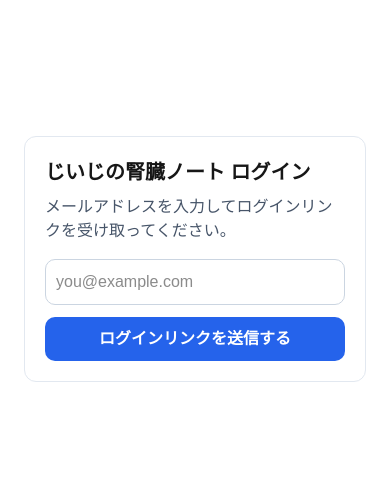
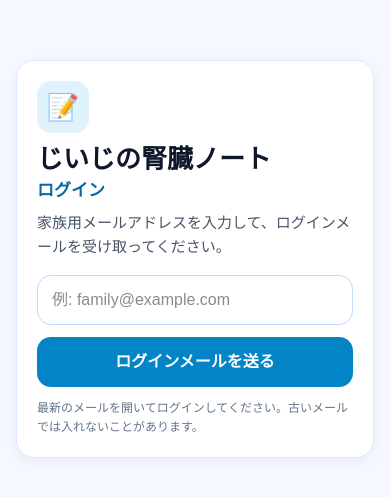
Before and after one commit to dekich28-dot/ckd-app, a Next.js app: page /login in a window 390 px wide. Shown: the part 163-660 px from the top of the page. Built offline with nearby package versions, Linux system fonts and the light colour scheme.

Commit message:
Apply final mobile-first family redesign

```diff
--- a/app/auth/callback/route.ts
+++ b/app/auth/callback/route.ts
@@ -1,22 +1,28 @@
 import { createServerClient } from "@supabase/ssr";
 import { cookies } from "next/headers";
-import { NextResponse } from "next/server";
+import { NextRequest, NextResponse } from "next/server";
 
-export async function GET(request: Request) {
+export async function GET(request: NextRequest) {
   const requestUrl = new URL(request.url);
   const code = requestUrl.searchParams.get("code");
-  const next = requestUrl.searchParams.get("next") ?? "/";
+  const nextPath = requestUrl.searchParams.get("next");
+
+  const redirectToRoot = NextResponse.redirect(new URL("/", requestUrl.origin));
+  const redirectToLogin = NextResponse.redirect(new URL("/login", requestUrl.origin));
+
+  if (!code) {
+    return redirectToLogin;
+  }
 
   const supabaseUrl = process.env.NEXT_PUBLIC_SUPABASE_URL;
-  const supabaseKey = process.env.NEXT_PUBLIC_SUPABASE_PUBLISHABLE_DEFAULT_KEY;
+  const supabaseAnonKey = process.env.NEXT_PUBLIC_SUPABASE_PUBLISHABLE_DEFAULT_KEY;
 
-  if (!code || !supabaseUrl || !supabaseKey) {
-    return NextResponse.redirect(new URL("/login", requestUrl.origin));
+  if (!supabaseUrl || !supabaseAnonKey) {
+    return redirectToLogin;
   }
 
   const cookieStore = await cookies();
-
-  const supabase = createServerClient(supabaseUrl, supabaseKey, {
+  const supabase = createServerClient(supabaseUrl, supabaseAnonKey, {
     cookies: {
       getAll() {
         return cookieStore.getAll();
@@ -30,11 +36,13 @@ export async function GET(request: Request) {
   });
 
   const { error } = await supabase.auth.exchangeCodeForSession(code);
-
   if (error) {
-    return NextResponse.redirect(new URL("/login", requestUrl.origin));
+    return redirectToLogin;
   }
 
-  const safeNext = next.startsWith("/") ? next : "/";
-  return NextResponse.redirect(new URL(safeNext, requestUrl.origin));
+  if (nextPath && nextPath.startsWith("/")) {
+    return NextResponse.redirect(new URL(nextPath, requestUrl.origin));
+  }
+
+  return redirectToRoot;
 }
--- a/app/globals.css
+++ b/app/globals.css
@@ -24,28 +24,3 @@ body {
   color: var(--foreground);
   font-family: Arial, Helvetica, sans-serif;
 }
-
-.desktop-only {
-  display: block;
-}
-
-.mobile-only {
-  display: none;
-}
-
-.mobile-support-image {
-  width: 100%;
-  height: auto;
-  border-radius: 16px;
-  display: block;
-}
-
-@media (max-width: 700px) {
-  .desktop-only {
-    display: none;
-  }
-
-  .mobile-only {
-    display: block;
-  }
-}
--- a/app/layout.tsx
+++ b/app/layout.tsx
@@ -4,11 +4,6 @@ import "./globals.css";
 export const metadata: Metadata = {
   title: "じいじの腎臓ノート",
   description: "家族限定のCKD記録アプリ",
-  icons: {
-    icon: "/icon.png",
-    shortcut: "/icon.png",
-    apple: "/icon.png",
-  },
 };
 
 export default function RootLayout({
--- a/app/login/page.tsx
+++ b/app/login/page.tsx
@@ -41,39 +41,65 @@ export default function LoginPage() {
   }
 
   return (
-    <main style={{ minHeight: "100vh", display: "grid", placeItems: "center", padding: "24px" }}>
-      <div style={{ maxWidth: "560px", width: "100%", border: "1px solid #e2e8f0", borderRadius: "12px", padding: "20px", background: "#fff" }}>
-        <h1 style={{ fontSize: "20px", fontWeight: 700, marginBottom: "8px" }}>じいじの腎臓ノート ログイン</h1>
-        <p style={{ color: "#475569", marginBottom: "16px" }}>メールアドレスを入力してログインリンクを受け取ってください。</p>
+    <main style={{ minHeight: "100vh", display: "grid", placeItems: "center", padding: "16px", background: "#f5f9ff" }}>
+      <div style={{ maxWidth: "420px", width: "100%", border: "1px solid #dbeafe", borderRadius: "18px", padding: "20px", background: "#fff", boxShadow: "0 4px 16px rgba(15,23,42,0.05)" }}>
+        <div style={{ width: "52px", height: "52px", borderRadius: "14px", background: "#e0f2fe", display: "grid", placeItems: "center", fontSize: "26px", marginBottom: "10px" }}>📝</div>
+        <h1 style={{ fontSize: "26px", fontWeight: 800, margin: "0 0 2px", color: "#0f172a", lineHeight: 1.25 }}>じいじの腎臓ノート</h1>
+        <div style={{ fontSize: "17px", fontWeight: 700, color: "#0369a1", marginBottom: "8px" }}>ログイン</div>
+        <p style={{ color: "#475569", margin: "0 0 16px", fontSize: "15px", lineHeight: 1.6 }}>
+          家族用メールアドレスを入力して、ログインメールを受け取ってください。
+        </p>
 
         <form onSubmit={handleSubmit} style={{ display: "grid", gap: "12px" }}>
           <input
             type="email"
             value={email}
             onChange={(e) => setEmail(e.target.value)}
-            placeholder="you@example.com"
+            placeholder="例: family@example.com"
             autoComplete="email"
-            style={{ width: "100%", padding: "10px", borderRadius: "10px", border: "1px solid #cbd5e1" }}
+            style={{
+              width: "100%",
+              minHeight: "50px",
+              padding: "12px 14px",
+              borderRadius: "14px",
+              border: "1px solid #bfdbfe",
+              fontSize: "16px",
+              color: "#0f172a",
+            }}
           />
           <button
             type="submit"
             disabled={isSending}
             style={{
               border: "none",
-              borderRadius: "10px",
-              padding: "10px 14px",
-              background: isSending ? "#94a3b8" : "#2563eb",
+              borderRadius: "14px",
+              minHeight: "50px",
+              padding: "12px 14px",
+              background: isSending ? "#93c5fd" : "#0284c7",
               color: "white",
-              fontWeight: 600,
+              fontWeight: 700,
+              fontSize: "16px",
               cursor: isSending ? "not-allowed" : "pointer",
             }}
           >
-            {isSending ? "送信中..." : "ログインリンクを送信する"}
+            {isSending ? "送信中..." : "ログインメールを送る"}
           </button>
         </form>
 
-        {message ? <p style={{ marginTop: "12px", color: "#065f46" }}>{message}</p> : null}
-        {errorMessage ? <p style={{ marginTop: "12px", color: "#b91c1c" }}>{errorMessage}</p> : null}
+        {message ? (
+          <p style={{ marginTop: "12px", color: "#166534", background: "#dcfce7", border: "1px solid #bbf7d0", borderRadius: "12px", padding: "10px 12px", fontSize: "14px" }}>
+            {message}
+          </p>
+        ) : null}
+        {errorMessage ? (
+          <p style={{ marginTop: "12px", color: "#991b1b", background: "#fee2e2", border: "1px solid #fecaca", borderRadius: "12px", padding: "10px 12px", fontSize: "14px" }}>
+            {errorMessage}
+          </p>
+        ) : null}
+
+        <p style={{ marginTop: "12px", color: "#64748b", fontSize: "12px", lineHeight: 1.55 }}>
+          最新のメールを開いてログインしてください。古いメールでは入れないことがあります。
+        </p>
       </div>
     </main>
   );
--- a/app/page.tsx
+++ b/app/page.tsx
@@ -1,6 +1,6 @@
 "use client";
 
-import { useEffect, useMemo, useState } from "react";
+import { useEffect, useMemo, useRef, useState } from "react";
 import Image from "next/image";
 import { createClient } from "@/lib/supabase/client";
 
@@ -725,13 +725,15 @@ export default function Page() {
     }
     return createClient();
   }, []);
-  const [page, setPage] = useState<"dashboard" | "patient" | "meal">("dashboard");
+  const [page, setPage] = useState<"home" | "record" | "food" | "memo" | "settings">("home");
   const [selectedDate, setSelectedDate] = useState(todayString());
 
   const [patient, setPatient] = useState<Patient>(emptyPatient);
   const [authEmail, setAuthEmail] = useState("");
   const [familyRole, setFamilyRole] = useState<"editor" | "viewer" | "blocked" | "guest">("guest");
   const [familySyncMessage, setFamilySyncMessage] = useState("");
+  const [syncTone, setSyncTone] = useState<"info" | "good" | "error">("info");
+  const [hasAutoLoaded, setHasAutoLoaded] = useState(false);
   const [patientCloudMessage, setPatientCloudMessage] = useState("");
   const [dailyLogCloudMessage, setDailyLogCloudMessage] = useState("");
   const [vitalCloudMessage, setVitalCloudMessage] = useState("");
@@ -740,6 +742,9 @@ export default function Page() {
   const [logs, setLogs] = useState<DailyLog[]>([]);
   const [vitals, setVitals] = useState<VitalEntry[]>([]);
   const [customFoods, setCustomFoods] = useState<FoodMasterItem[]>([]);
+  const autoSaveTimerRef = useRef<ReturnType<typeof setTimeout> | null>(null);
+  const lastSavedSnapshotRef = useRef("");
+  const isAutoSavingRef = useRef(false);
   const [customSubjects, setCustomSubjects] = useState<string[]>([]);
 
   const [memoInput, setMemoInput] = useState("");
@@ -1982,14 +1987,14 @@ export default function Page() {
             </div>
 
             <div className="nav-wrap">
-              <NavButton active={page === "dashboard"} label="表画面" onClick={() => setPage("dashboard")} />
-              <NavButton active={page === "patient"} label="患者設定画面" onClick={() => setPage("patient")} />
-              <NavButton active={page === "meal"} label="食事設定画面" onClick={() => setPage("meal")} />
+              <NavButton active={page === "home"} label="ホーム" onClick={() => setPage("home")} />
+              <NavButton active={page === "settings"} label="設定" onClick={() => setPage("settings")} />
+              <NavButton active={page === "food"} label="食事" onClick={() => setPage("food")} />
             </div>
           </div>
         </div>
 
-        {page === "dashboard" && (
+        {page === "home" && (
           <div className="stack">
             <div className="top-filter">
               <label className="label-inline">表示日</label>
@@ -2077,7 +2082,7 @@ export default function Page() {
                         <div className="sub-title">食品を入力したい時は食事設定画面へ</div>
                         <div className="muted-text">食品候補、既製品入力、記載されていない食品の追加をまとめています。</div>
                       </div>
-                      <ActionButton label="食事設定画面へ" onClick={() => setPage("meal")} color="#0284c7" />
+                      <ActionButton label="食事画面へ" onClick={() => setPage("food")} color="#0284c7" />
                     </div>
 
                     {currentLog.items.length === 0 ? (
@@ -2186,7 +2191,7 @@ export default function Page() {
           </div>
         )}
 
-        {page === "patient" && (
+        {page === "settings" && (
           <div className="two-col">
             <SectionCard title="患者設定画面">
               <div className="stack">
@@ -2227,7 +2232,7 @@ export default function Page() {
                 </div>
 
                 <div>
-                  <ActionButton label="表画面へ戻る" onClick={() => setPage("dashboard")} color="#0f172a" />
+                  <ActionButton label="ホームへ戻る" onClick={() => setPage("home")} color="#0f172a" />
                 </div>
               </div>
             </SectionCard>
@@ -2240,7 +2245,7 @@ export default function Page() {
           </div>
         )}
 
-        {page === "meal" && (
+        {page === "food" && (
           <div className="two-col">
             <SectionCard title="食事設定画面">
               <div className="stack">
@@ -2392,7 +2397,7 @@ export default function Page() {
 
                   <div className="button-row">
                     <ActionButton label="候補に保存" onClick={saveCustomFood} color="#7c3aed" disabled={!canEdit} />
-                    <ActionButton label="表画面へ戻る" onClick={() => setPage("dashboard")} color="#0f172a" />
+                    <ActionButton label="ホームへ戻る" onClick={() => setPage("home")} color="#0f172a" />
                   </div>
                 </div>
               </div>
```
